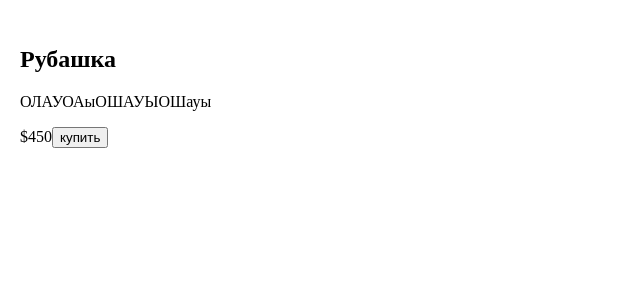
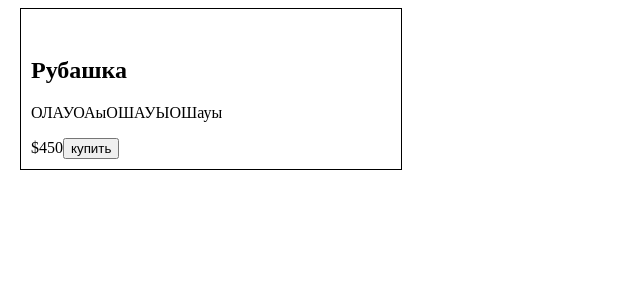
Before and after one commit to Emil307/www, a React (Vite) app: page / in a window 1280 px wide. Shown: the top 300 px of the page, without its empty margins (0-640 px from the left). Built offline with nearby package versions, Linux system fonts and the light colour scheme.

Commit message:
add global styles

```diff
--- a/src/App.jsx
+++ b/src/App.jsx
@@ -8,7 +8,9 @@ const Container = styled.div`
 `
 
 const Item = styled.div`
-
+  padding: 10px;
+  border: 1px #000 solid;
+  width: 360px;
 `
 
 const Bottom = styled.div``
--- /dev/null
+++ b/src/styles/global.css
@@ -0,0 +1,17 @@
+* {
+  margin: 0;
+  padding: 0;
+}
+
+a {
+  text-decoration: none;
+}
+
+button, input {
+  border: none;
+  background: none;
+}
+
+button {
+  cursor: pointer;
+}
```
